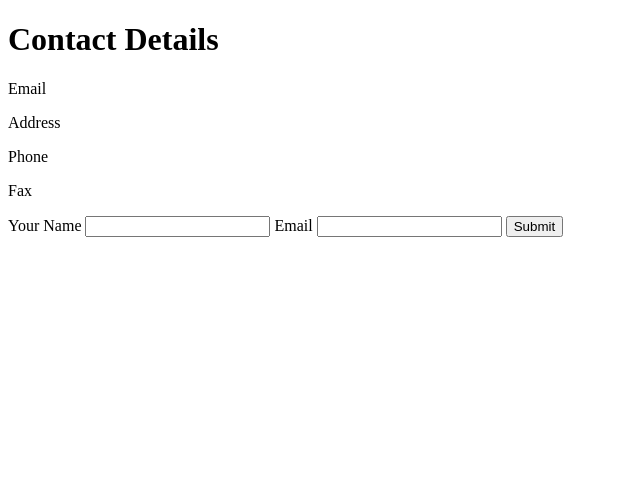
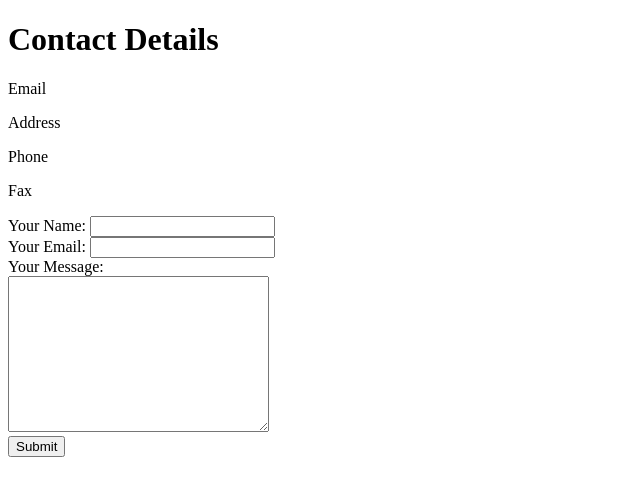
Before and after one commit to Pjmes/Personal_Page, a plain HTML site: page contact.html in a window 1280 px wide. Shown: the whole page, without its empty margins (0-640 px from the left). Drawn offline with Linux system fonts and the light colour scheme.

Commit message:
Update contact.html

```diff
--- a/contact.html
+++ b/contact.html
@@ -11,11 +11,13 @@
     <p>Phone</p>
     <p>Fax</p>
 
-    <form>
-        <label>Your Name</label>
-        <input type="text" name="" value="">
-        <label for="Email">Email</label>
-        <input type="email" name="" value="">
+    <form action="mailto:info@pmesey.com" method="post" enctype="text/plain">
+        <label>Your Name: </label>
+        <input type="text" name="yourName" value=""><br>
+        <label>Your Email: </label>
+        <input type="email" name="yourEmail" value=""><br>
+        <label>Your Message: </label><br>
+        <textarea name="yourMessage" rows="10" cols="30"></textarea><br>
         <input type="submit" name="">
     </form>
 
```
